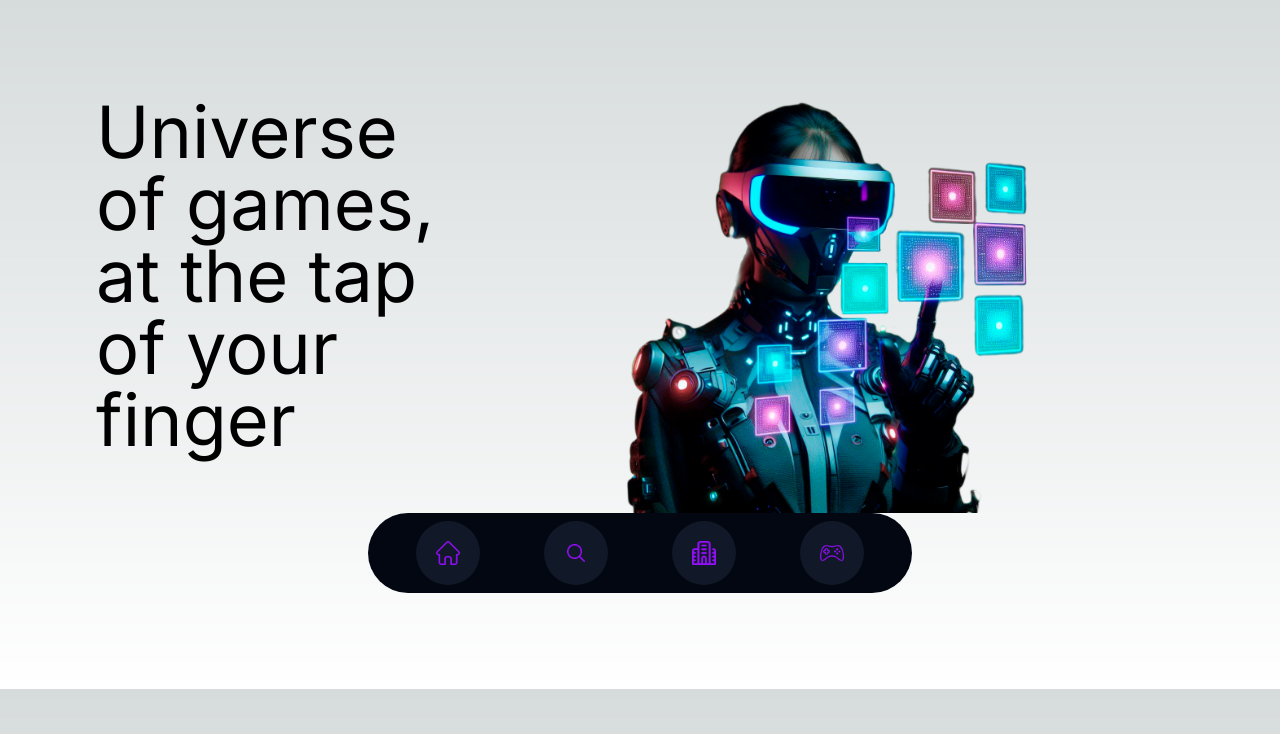
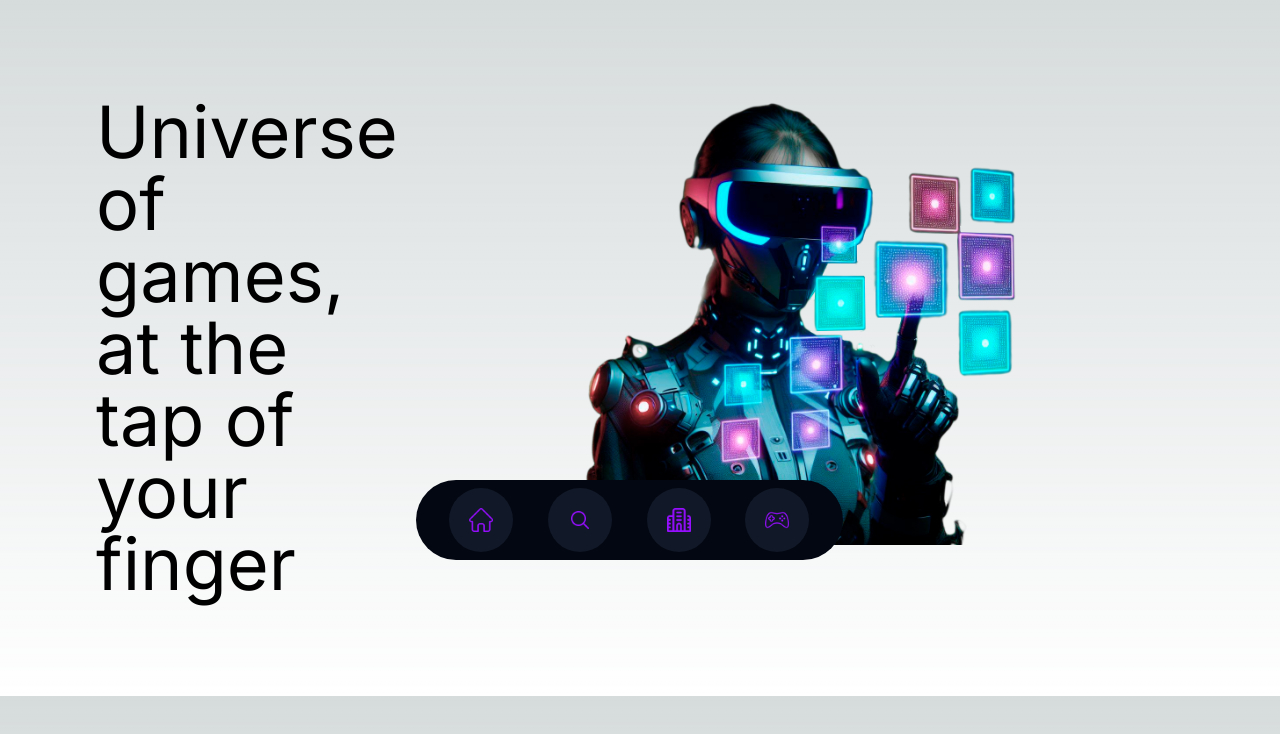
Before and after one commit to TIDBIS41M/Games, a Next.js app in the folder games-finder/: page / in a window 1280 px wide. Shown: the top 734 px of the page. Built offline with nearby package versions, Linux system fonts and the light colour scheme.

Commit message:
Landing page, navbar fixed

```diff
--- a/games-finder/src/app/components/NavBar.jsx
+++ b/games-finder/src/app/components/NavBar.jsx
@@ -3,7 +3,7 @@ import Image from "next/image";
 async function NavBar() {
 
   return (
-    <div className="flex items-center mx-auto justify-center rounded-full h-20 bg-gray-950  text-white w-1/2 max-lg:px-4 px-4 py-1" >
+    <div className="flex items-center mx-auto justify-center rounded-full h-20 bg-gray-950  text-white w-1/3 max-lg:px-4 px-4 py-1 fixed translate-x-80  translate-y-96" >
         <ul className="flex justify-around w-full">
             <li>
               <button className="m-2 size-16 align-middle rounded-full bg-gray-900 p-5 border-neutral-950 hover:size-18 duration-500 transition-all hover:-translate-y-8 hover:shadow-lg hover:shadow-purple-600">
--- a/games-finder/src/app/page.jsx
+++ b/games-finder/src/app/page.jsx
@@ -4,19 +4,20 @@ import NavBar from "./components/NavBar";
 export default function Home() {
   return (
     <main className="grid grid-cols-1 max-h-max p-24">
-      <div className="flex justify-evenly space-x-4 grid-flow-col w-full h-full">
-        <div className="w-1/2 text-left text-7xl">Universe of games, at the tap of your finger
+      <div className="flex justify-center space-x-4 grid-flow-col w-full h-full">
+        <div className="w-1/3 text-left text-7xl">Universe of games, at the tap of your finger
         </div>
         <div className="w-full">
           <img
             src="/images/HologramLGirl2.png"
-            width={300}
-            height={300}
+            width={400}
+            height={400}
             alt="HoloGirl"
             className="mx-auto w-7/12"
           />
         </div>
       </div>
+
       <NavBar/>
     </main>
   );
```
